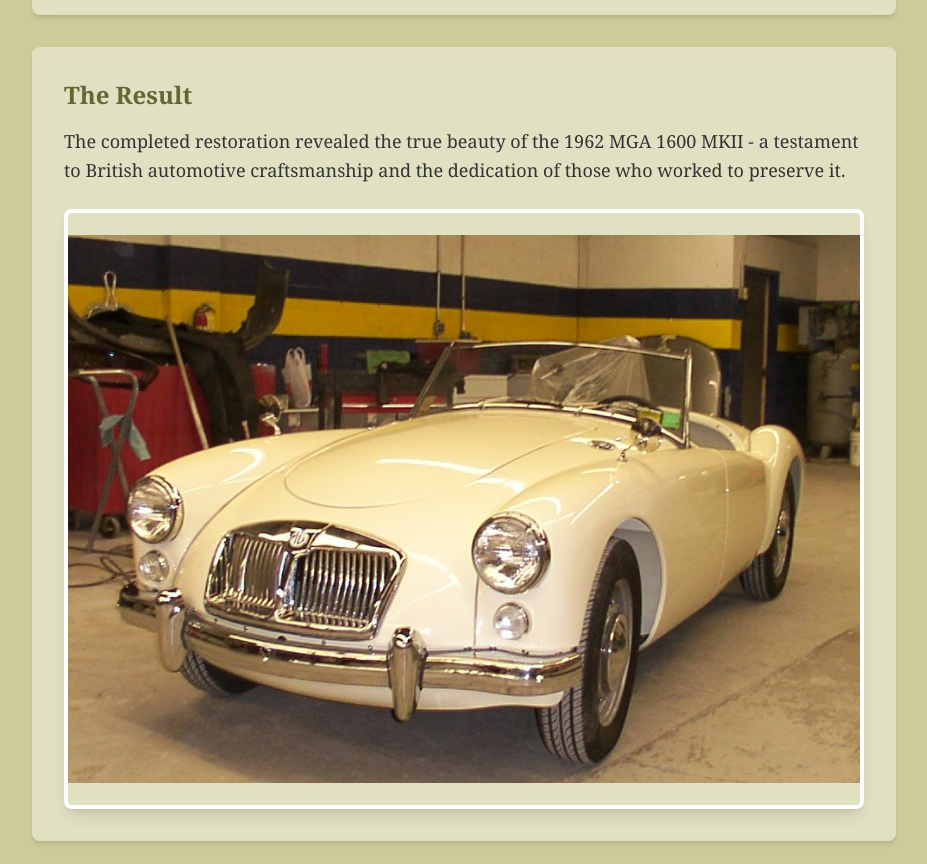
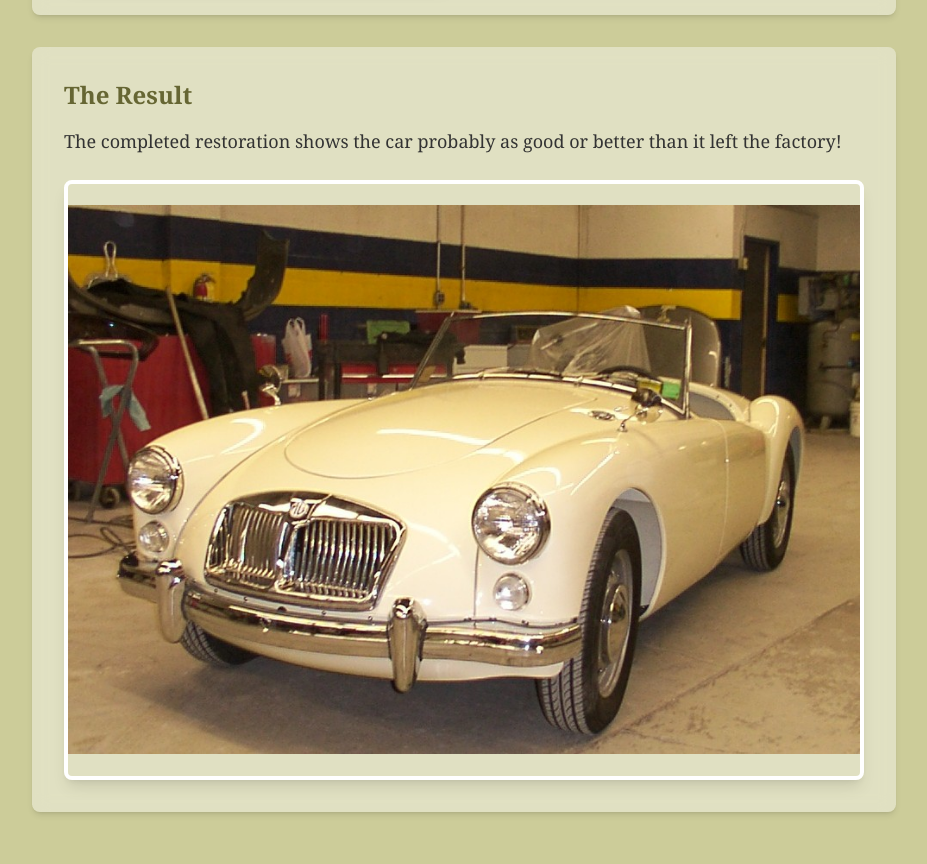
Before and after one commit to kendoris/new-mga-site, a Next.js app: page /restoration in a window 1280 px wide. Shown: the part 2300-3164 px from the top of the page, without its empty margins (176-1103 px from the left). Built offline with nearby package versions, Linux system fonts and the light colour scheme; a web font is replaced by a local one.

Commit message:
Restoration page: update Result text

```diff
--- a/src/app/restoration/page.tsx
+++ b/src/app/restoration/page.tsx
@@ -121,9 +121,8 @@ export default function RestorationPage() {
             The Result
           </h2>
           <p className="text-lg leading-relaxed">
-            The completed restoration revealed the true beauty of the 1962 MGA
-            1600 MKII - a testament to British automotive craftsmanship and
-            the dedication of those who worked to preserve it.
+            The completed restoration shows the car probably as good or better
+            than it left the factory!
           </p>
           <div className="relative w-full aspect-[4/3] mt-6">
             <ClickableImage
```
